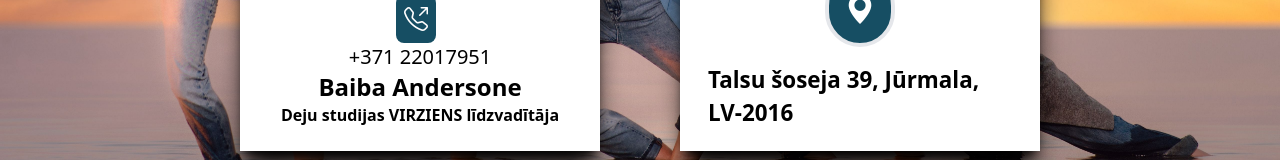
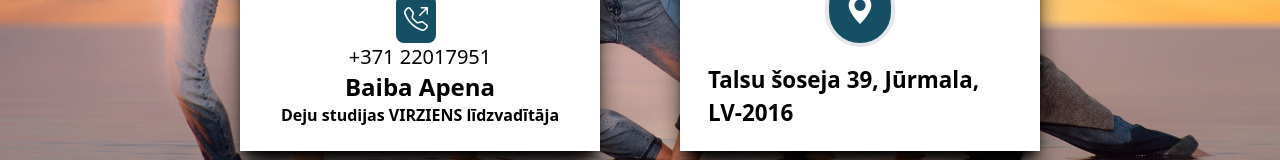
Before and after one commit to ErnestNeimanis/virziens, a Vue app in the folder virziens/: page /contacts in a window 1280 px wide. Shown: the part 553-713 px from the top of the page. Built offline with nearby package versions, Linux system fonts and the light colour scheme; a web font is replaced by a local one.

Commit message:
name changed

```diff
--- a/virziens/src/components/home/HomeSection2.vue
+++ b/virziens/src/components/home/HomeSection2.vue
@@ -5,7 +5,7 @@ import { useInView } from '@/composables/in-view';
 
 
 const secondTextContent = ref<string>(`
-"Uzskatu, ka ar katru sasniegumu, mazāku vai lielāku, spējam iedvesmot, un ne tikai mūsu deju studijas audzēkņus, ne tikai mūsu mīļās Latvijas iedzīvotājus," stāsta trenere Baiba Andersone.
+"Uzskatu, ka ar katru sasniegumu, mazāku vai lielāku, spējam iedvesmot, un ne tikai mūsu deju studijas audzēkņus, ne tikai mūsu mīļās Latvijas iedzīvotājus," stāsta trenere Baiba Apena.
 
 `)
 
--- a/virziens/src/composables/contacts.ts
+++ b/virziens/src/composables/contacts.ts
@@ -20,7 +20,7 @@ export const contacts = [
     icon: `<i class="bi bi-phone"/>`,
   },
   {
-    name: "Baiba Andersone",
+    name: "Baiba Apena",
     title: " Deju studijas VIRZIENS līdzvadītāja",
     phone: "+37122017951",
     icon: `<i class="bi bi-phone"/>`,
```
